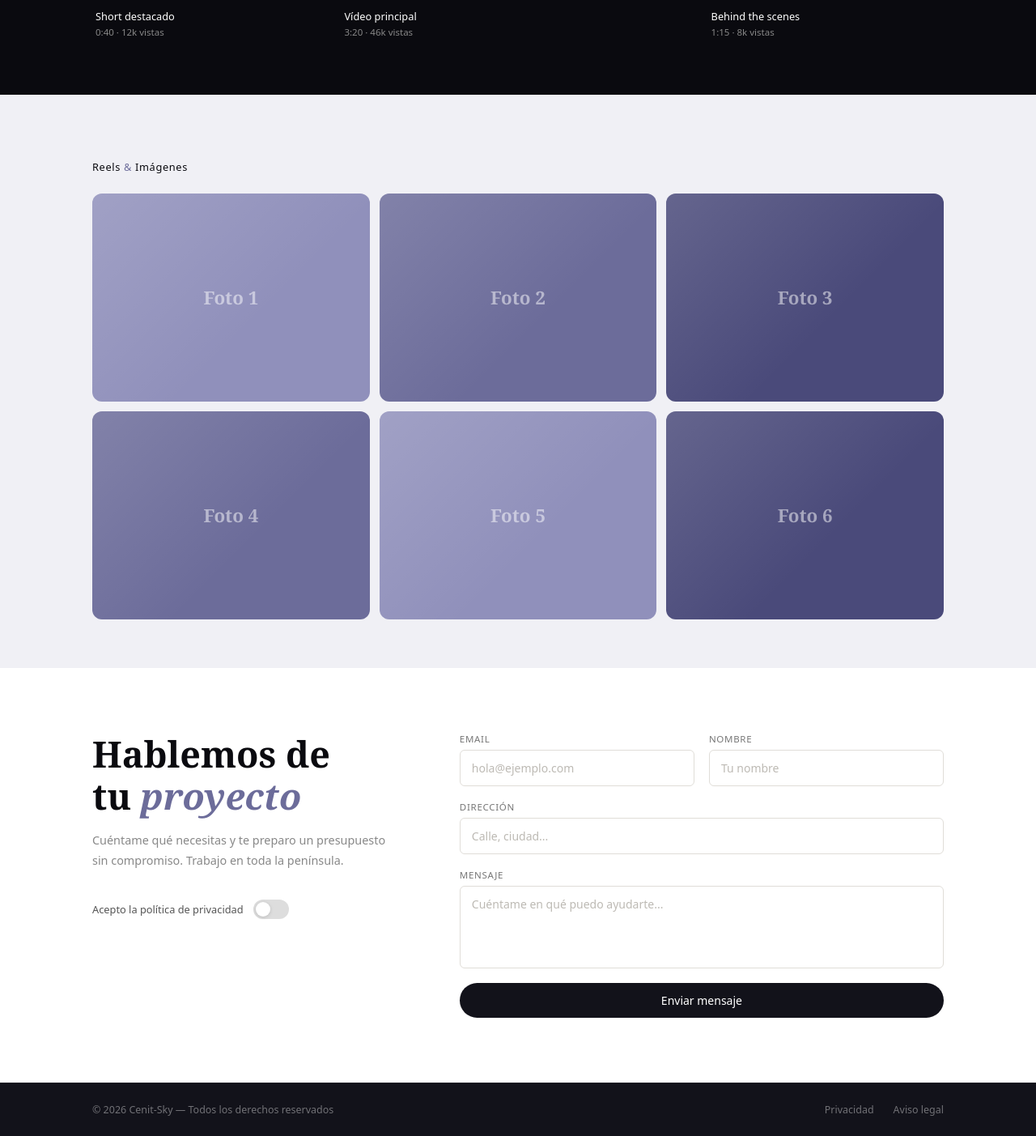
After one commit to JoseMartin27/CenitSky, a PHP site: page /index.php in a window 1280 px wide. The commit adds this page. Shown: the part 1500-2903 px from the top of the page at 81% size. Run offline with PHP 8.4, Linux system fonts and the light colour scheme.

Commit message:
Paginacion de php

```diff
--- a/public/index.html
+++ b/public/index.php
@@ -1,3 +1,18 @@
+<!-- Punto de entrada con los includes -->
+
+<?php include 'partials/head.php';?>
+<?php include 'partials/header.php';?>
+
+<main>
+    <?php include 'sections/hero.php';?>
+    <?php include 'sections/videos.php';?>
+    <?php include 'sections/galeria.php';?>
+    <?php include 'sections/contacto.php';?>
+</main>
+
+<?php include 'partials/footer.php';?>
+
+<!--
 <!DOCTYPE html>
 <html lan="es">
 
@@ -8,7 +23,7 @@
     <meta name="description" content="Web dinamica de servicios de video con drones">
     <meta name="keywords" content="video,dron,aire,cielo,eventos,record,air,vista">
     <meta name="viewport" content="width=device-width, initial-scale=1.0">
-    <link rel="stylesheet" href="css/style.css">
+    <link rel="stylesheet" href="public/style.css">
 </head>
 
 <body>
--- /dev/null
+++ b/public/partials/footer.php
@@ -0,0 +1,13 @@
+
+<footer class="site-footer">
+    <div class="container footer-inner">
+        <p>© 2026 Cenit-Sky — Todos los derechos reservados</p>
+        <div class="footer-links">
+            <a href="#">Privacidad</a>
+            <a href="#">Aviso legal</a>
+        </div>
+    </div>
+</footer>
+
+</body>
+</html>
--- /dev/null
+++ b/public/partials/head.php
@@ -0,0 +1,13 @@
+
+<!DOCTYPE html>
+<html lang="es">
+<head>
+    <meta charset="utf-8">
+    <title>Cenit-Sky</title>
+    <meta name="author" content="JoseMartin">
+    <meta name="description" content="Web dinámica de servicios de vídeo con drones">
+    <meta name="keywords" content="video,dron,aire,cielo,eventos,record,air,vista">
+    <meta name="viewport" content="width=device-width, initial-scale=1.0">
+    <link rel="stylesheet" href="assets/css/style.css">
+</head>
+<body>
--- /dev/null
+++ b/public/partials/header.php
@@ -0,0 +1,28 @@
+
+<header>
+    <div>
+        <a href="/public/index.php" class="logo">Cenit<span>Sky</span></a>
+        <svg xmlns="http://www.w3.org/2000/svg" width="28" height="28" viewBox="0 0 24 24" fill="none"
+            stroke="currentColor" stroke-width="2" stroke-linecap="round" stroke-linejoin="round">
+            <path d="M10 10 7 7" />
+            <path d="m10 14-3 3" />
+            <path d="m14 10 3-3" />
+            <path d="m14 14 3 3" />
+            <path d="M14.205 4.139a4 4 0 1 1 5.439 5.863" />
+            <path d="M19.637 14a4 4 0 1 1-5.432 5.868" />
+            <path d="M4.367 10a4 4 0 1 1 5.438-5.862" />
+            <path d="M9.795 19.862a4 4 0 1 1-5.429-5.873" />
+            <rect x="10" y="8" width="4" height="8" rx="1" />
+        </svg>
+        <nav>
+            <a href="/public/pages/paisajes.php">Paisajes</a>
+            <a href="/public/pages/aventura.php">Aventura</a>
+            <a href="/public/pages/estructuras.php">Estructuras</a>
+            <a href="#">Servicios</a>
+            <a href="#contacto">Contacto</a>
+        </nav>
+        <button class="menuPhone" aria-label="Menú">
+            <span></span><span></span><span></span>
+        </button>
+    </div>
+</header>
--- /dev/null
+++ b/public/sections/contacto.php
@@ -0,0 +1,40 @@
+
+<section class="section-contact" id="contacto">
+    <div class="container contact-inner">
+        <div class="contact-left">
+            <h2 class="contact-title">Hablemos de<br>tu <em>proyecto</em></h2>
+            <p class="contact-desc">
+                Cuéntame qué necesitas y te preparo un presupuesto sin compromiso.
+                Trabajo en toda la península.
+            </p>
+            <label class="toggle-wrap">
+                <span class="toggle-text">Acepto la política de privacidad</span>
+                <div class="toggle">
+                    <input type="checkbox" id="privacidad" />
+                    <span class="toggle-track"></span>
+                </div>
+            </label>
+        </div>
+        <form class="contact-form" action="/app/controllers/contacto_controller.php" method="POST">
+            <div class="form-row">
+                <div class="form-group">
+                    <label for="email">Email</label>
+                    <input type="email" id="email" name="email" placeholder="hola@ejemplo.com" required />
+                </div>
+                <div class="form-group">
+                    <label for="nombre">Nombre</label>
+                    <input type="text" id="nombre" name="nombre" placeholder="Tu nombre" required />
+                </div>
+            </div>
+            <div class="form-group">
+                <label for="direccion">Dirección</label>
+                <input type="text" id="direccion" name="direccion" placeholder="Calle, ciudad..." />
+            </div>
+            <div class="form-group">
+                <label for="mensaje">Mensaje</label>
+                <textarea id="mensaje" name="mensaje" rows="4" placeholder="Cuéntame en qué puedo ayudarte..." required></textarea>
+            </div>
+            <button type="submit" class="btn btn--dark btn--full">Enviar mensaje</button>
+        </form>
+    </div>
+</section>
--- /dev/null
+++ b/public/sections/galeria.php
@@ -0,0 +1,26 @@
+
+<section class="section-gallery" id="galeria">
+    <div class="container">
+        <h2 class="section-label">Reels <span>&</span> Imágenes</h2>
+        <div class="photo-grid">
+            <div class="photo-card">
+                <div class="photo-placeholder"><span>Foto 1</span></div>
+            </div>
+            <div class="photo-card">
+                <div class="photo-placeholder"><span>Foto 2</span></div>
+            </div>
+            <div class="photo-card">
+                <div class="photo-placeholder"><span>Foto 3</span></div>
+            </div>
+            <div class="photo-card">
+                <div class="photo-placeholder"><span>Foto 4</span></div>
+            </div>
+            <div class="photo-card">
+                <div class="photo-placeholder"><span>Foto 5</span></div>
+            </div>
+            <div class="photo-card">
+                <div class="photo-placeholder"><span>Foto 6</span></div>
+            </div>
+        </div>
+    </div>
+</section>
--- /dev/null
+++ b/public/sections/hero.php
@@ -0,0 +1,90 @@
+
+<section class="hero">
+    <div class="hero-back">
+        <img src="/public/assets/images/hero_img.jpeg" alt="Fondo hero">
+    </div>
+    <div class="container hero-content">
+        <h1 class="hero-title">
+            Eleva tu contenido<br>al <em>siguiente nivel</em>
+        </h1>
+        <p class="hero-subtitle">
+            Transformamos ideas en imágenes que vuelan alto, capturando cada
+            detalle desde ángulos que inspiran y sorprenden.
+        </p>
+        <div class="hero-actions">
+            <a href="#galeria" class="btn btn--outline">
+                <svg width="18" height="18" viewBox="0 0 24 24" fill="none" stroke="currentColor" stroke-width="1.8">
+                    <rect x="3" y="3" width="18" height="18" rx="2" />
+                    <circle cx="8.5" cy="8.5" r="1.5" />
+                    <polyline points="21 15 16 10 5 21" />
+                </svg>
+                Ver imágenes
+            </a>
+            <a href="#videos" class="btn btn--outline">
+                <svg width="18" height="18" viewBox="0 0 24 24" fill="none" stroke="currentColor" stroke-width="1.8">
+                    <polygon points="5 3 19 12 5 21 5 3" />
+                </svg>
+                Ver vídeos
+            </a>
+        </div>
+    </div>
+    <div class="services-bar">
+        <div class="container">
+            <div class="services-grid">
+                <a href="/public/pages/paisajes.php" class="service-card">
+                    <span class="service-icon">
+                        <svg xmlns="http://www.w3.org/2000/svg" width="24" height="24" viewBox="0 0 24 24"
+                            fill="none" stroke="currentColor" stroke-width="2" stroke-linecap="round" stroke-linejoin="round">
+                            <path d="M10 10v.2A3 3 0 0 1 8.9 16H5a3 3 0 0 1-1-5.8V10a3 3 0 0 1 6 0Z" />
+                            <path d="M7 16v6" />
+                            <path d="M13 19v3" />
+                            <path d="M12 19h8.3a1 1 0 0 0 .7-1.7L18 14h.3a1 1 0 0 0 .7-1.7L16 9h.2a1 1 0 0 0 .8-1.7L13 3l-1.4 1.5" />
+                        </svg>
+                    </span>
+                    <span class="service-label">Paisajes</span>
+                </a>
+                <a href="/public/pages/estructuras.php" class="service-card">
+                    <span class="service-icon">
+                        <svg xmlns="http://www.w3.org/2000/svg" width="24" height="24" viewBox="0 0 24 24"
+                            fill="none" stroke="currentColor" stroke-width="2" stroke-linecap="round" stroke-linejoin="round">
+                            <path d="M10 5V3" />
+                            <path d="M14 5V3" />
+                            <path d="M15 21v-3a3 3 0 0 0-6 0v3" />
+                            <path d="M18 3v8" />
+                            <path d="M18 5H6" />
+                            <path d="M22 11H2" />
+                            <path d="M22 9v10a2 2 0 0 1-2 2H4a2 2 0 0 1-2-2V9" />
+                            <path d="M6 3v8" />
+                        </svg>
+                    </span>
+                    <span class="service-label">Estructuras</span>
+                </a>
+                <a href="/public/pages/aventura.php" class="service-card">
+                    <span class="service-icon">
+                        <svg xmlns="http://www.w3.org/2000/svg" width="24" height="24" viewBox="0 0 24 24"
+                            fill="none" stroke="currentColor" stroke-width="2" stroke-linecap="round" stroke-linejoin="round">
+                            <path d="m18 14-1-3" />
+                            <path d="m3 9 6 2a2 2 0 0 1 2-2h2a2 2 0 0 1 1.99 1.81" />
+                            <path d="M8 17h3a1 1 0 0 0 1-1 6 6 0 0 1 6-6 1 1 0 0 0 1-1v-.75A5 5 0 0 0 17 5" />
+                            <circle cx="19" cy="17" r="3" />
+                            <circle cx="5" cy="17" r="3" />
+                        </svg>
+                    </span>
+                    <span class="service-label">Aventura</span>
+                </a>
+                <a href="/public/pages/noticias.php" class="service-card">
+                    <span class="service-icon">
+                        <svg xmlns="http://www.w3.org/2000/svg" width="24" height="24" viewBox="0 0 24 24"
+                            fill="none" stroke="currentColor" stroke-width="2" stroke-linecap="round" stroke-linejoin="round">
+                            <path d="M15 18h-5" />
+                            <path d="M18 14h-8" />
+                            <path d="M4 22h16a2 2 0 0 0 2-2V4a2 2 0 0 0-2-2H8a2 2 0 0 0-2 2v16a2 2 0 0 1-4 0v-9a2 2 0 0 1 2-2h2" />
+                            <rect width="8" height="4" x="10" y="6" rx="1" />
+                        </svg>
+                    </span>
+                    <span class="service-label">Noticias</span>
+                </a>
+            </div>
+        </div>
+    </div>
+</section>
--- /dev/null
+++ b/public/sections/videos.php
@@ -0,0 +1,38 @@
+
+<section class="section-videos" id="videos">
+    <div class="container">
+        <h2 class="section-label light">Vídeo <span>&</span> Shorts</h2>
+        <div class="video-grid">
+            <div class="video-card video-card--short">
+                <div class="video-thumb">
+                    <video src="/public/assets/video/short1.mp4" autoplay loop muted playsinline></video>
+                    <span class="video-label">Sh<span class="dot">●</span>t 1</span>
+                </div>
+                <div class="video-meta">
+                    <p class="video-title">Short destacado</p>
+                    <p class="video-stats">0:40 · 12k vistas</p>
+                </div>
+            </div>
+            <div class="video-card video-card--main">
+                <div class="video-thumb">
+                    <video src="/public/assets/video/short2.mp4" autoplay loop muted playsinline></video>
+                    <span class="video-label">Vídeo <span class="dot">●</span>incipal</span>
+                </div>
+                <div class="video-meta">
+                    <p class="video-title">Vídeo principal</p>
+                    <p class="video-stats">3:20 · 46k vistas</p>
+                </div>
+            </div>
+            <div class="video-card video-card--short">
+                <div class="video-thumb">
+                    <video src="/public/assets/video/short3.mp4" autoplay loop muted playsinline></video>
+                    <span class="video-label">Sh<span class="dot">●</span>t 2</span>
+                </div>
+                <div class="video-meta">
+                    <p class="video-title">Behind the scenes</p>
+                    <p class="video-stats">1:15 · 8k vistas</p>
+                </div>
+            </div>
+        </div>
+    </div>
+</section>
```
Also changed, not shown: other parts of public/index.php (+36 -35 lines), docs/README.md, public/assets/css/style.css (renamed from public/style.css), public/pages/aventura.php (added), public/pages/estructuras.php (added), public/pages/noticias.php (added), public/pages/paisajes.php (added), 1 other file.
